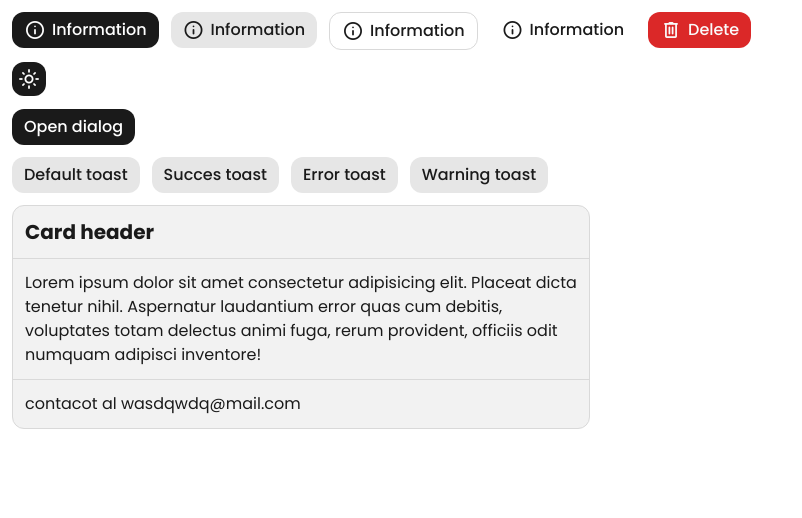
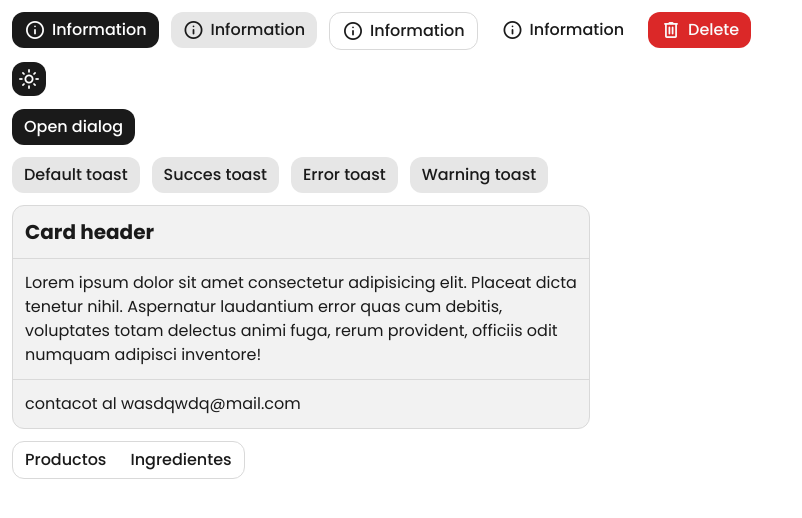
Before and after one commit to Franco-Pertusati/prt-ui, an Angular app: page / in a window 1280 px wide. Shown: the top 518 px of the page, without its empty margins (0-802 px from the left). Built offline with nearby package versions, Linux system fonts and the light colour scheme.

Commit message:
Grupo de botones

```diff
--- a/src/app/app.component.html
+++ b/src/app/app.component.html
@@ -44,6 +44,7 @@
       <app-card-footer> contacot al wasdqwdq&#64;mail.com </app-card-footer>
     </div>
   </app-card-container>
+  <app-btn-group [buttons]="buttonGroup" />
 </div>
 <app-dialog-container />
 <app-toast-list />
--- a/src/app/app.component.ts
+++ b/src/app/app.component.ts
@@ -10,15 +10,27 @@ import { CardContainerComponent } from "./prt-ui/prt-card/card-container/card-co
 import { CardHeaderComponent } from "./prt-ui/prt-card/card-header/card-header.component";
 import { CardBodyComponent } from "./prt-ui/prt-card/card-body/card-body.component";
 import { CardFooterComponent } from "./prt-ui/prt-card/card-footer/card-footer.component";
+import { BtnGroupComponent } from "./prt-ui/btn-group/btn-group.component";
 
 @Component({
   selector: 'app-root',
-  imports: [PrtButton, ThemeToggleBtnComponent, DialogContainerComponent, PrtButton, ToastListComponent, CardContainerComponent, CardHeaderComponent, CardBodyComponent, CardFooterComponent],
+  imports: [PrtButton, ThemeToggleBtnComponent, DialogContainerComponent, PrtButton, ToastListComponent, CardContainerComponent, CardHeaderComponent, CardBodyComponent, CardFooterComponent, BtnGroupComponent],
   templateUrl: './app.component.html',
 })
 export class AppComponent {
   dialog = inject(DialogService)
   toast = inject(ToastService)
+
+  buttonGroup = [
+    {
+      label: 'Productos',
+      route: 'productos'
+    },
+    {
+      label: 'Ingredientes',
+      route: 'ingredientes'
+    }
+  ]
 
   openDialogTest() {
     this.dialog.openDialog(PrtButton)
--- /dev/null
+++ b/src/app/prt-ui/btn-group/btn-group.component.html
@@ -0,0 +1,10 @@
+<div class="border border-border rounded-xl w-fit">
+  @for (b of buttons(); track $index) {
+  <prt-button
+    [label]="b.label ? b.label : ''"
+    [icon]="b.icon ? b.icon : ''"
+    variant="ghost"
+    (btnClick)="navigateTo(b.route)"
+  />
+  }
+</div>
--- /dev/null
+++ b/src/app/prt-ui/btn-group/btn-group.component.ts
@@ -0,0 +1,26 @@
+import { Component, inject, input } from '@angular/core';
+import { PrtButton } from "../prt-button/prt-button.component";
+import { Router } from '@angular/router';
+
+
+interface ButtonInterface {
+  label?: string,
+  icon?: string,
+  notifications?: number
+  route: string
+}
+
+@Component({
+  selector: 'app-btn-group',
+  imports: [PrtButton],
+  templateUrl: './btn-group.component.html',
+})
+export class BtnGroupComponent {
+  buttons = input<ButtonInterface[]>([])
+
+  router = inject(Router)
+
+  navigateTo(route: string) {
+    this.router.navigate([route]);
+  }
+}
```
